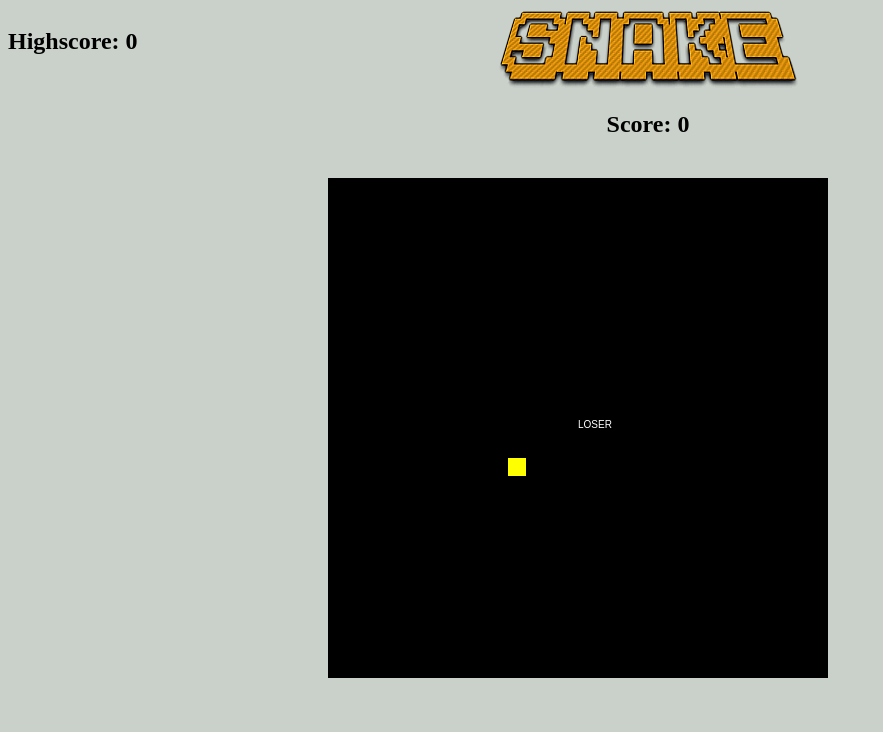
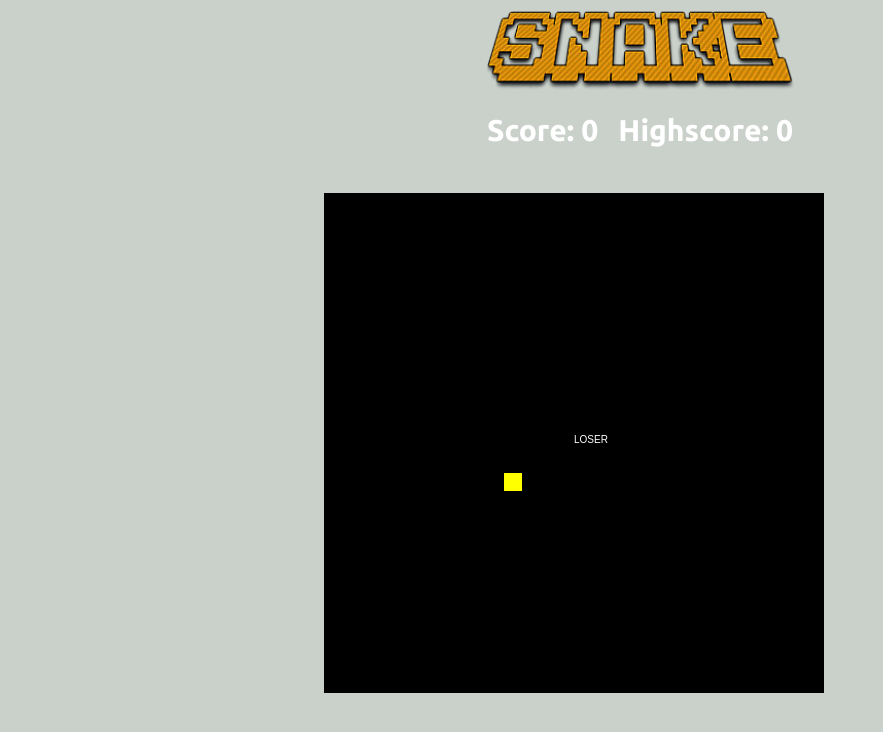
Before and after one commit to nschairer/Snake, a plain HTML site: page index.html in a window 1280 px wide. Shown: the whole page, without its empty margins (0-883 px from the left). Drawn offline with Linux system fonts and the light colour scheme.

Commit message:
fixing design basics almost done

```diff
--- a/css/style.css
+++ b/css/style.css
@@ -2,16 +2,35 @@ body {
 	background-color: #cad1cb;
 }
 canvas {
-	margin-top: 50px;
+	margin-top: 25px;
 }
 
-#container {
-	display: grid;
-	grid-template-columns: 100%;
-	grid-template-rows: 15% 75%;
-	width: 100vw;
-	height: 100vh;
-	grid-gap: 0px;
+.nav {
+	display: block;
+	width: 100%;
+}
+
+.nav img {
+	display: block;
+	margin-left: auto;
+	margin-right: auto;
+	width: 25%;
+}
+
+.info-bar {
+	display: flex;
+	justify-content: center;
+	align-items: center;
+	width: 100%;
+	height: 75px;
+}
+
+.info-bar h2 {
+	color: white;
+	font-family: 'Ubuntu', sans-serif;
+	display: inline-block;
+	margin: 10px;
+	font-size: 30px;
 }
 
 #food {
@@ -30,26 +49,9 @@ canvas {
 	right: 25%;
 }
 
-#header {
-	grid-row-start: 1;
-	text-align: center;
-	position: relative;
-}
-
-#highscore {
-	position: absolute;
-	top: 0;
-	left: 0;
-}
-
 #gamearea {
 	grid-row-start: 2;
 	height: 100%;
 	width: 100%;
 	position: relative;
 }
-
-#title {
-	margin: auto;
-	vertical-align: middle;
-}
--- a/index.html
+++ b/index.html
@@ -3,18 +3,19 @@
 <head>
 	<title>Snake</title>
 	<link rel="stylesheet" type="text/css" href="./css/style.css">
+	<link href="https://fonts.googleapis.com/css?family=Ubuntu:700" rel="stylesheet">
 </head>
 <body>
-	<div id="container">
-		<div id="header">
-			<img src="./img/SNAKE.png" id="title"></img>
-			<h2 id="score">Score: 0</h2>
-			<h2 id="highscore">HighScore: 0</h2>
-		</div>
-		<div id="gamearea">
+	<nav class="nav">
+		<img src="./img/SNAKE.png" id="title"></img>
+	</nav>
+	<div class="info-bar">
+			<h2 class="score" id="score">Score: 0</h2>
+			<h2 class="highscore" id="highscore">HighScore: 0</h2>
+	</div>
+	<div id="gamearea">
 			<canvas id="food" height="500" width="500"></canvas>
 			<canvas id="map" height="500" width="500"></canvas>
-		</div>
 	</div>
 <script type="text/javascript" src="./js/index.js"></script>
 </body>
--- a/js/index.js
+++ b/js/index.js
@@ -163,18 +163,15 @@ function directionSwitch() {
 }
 
 
-
 function food() {
 	this.width = 18;
 	this.height = 18;
 	this.create = function() {
 		this.x = Math.ceil(((Math.random() * 480) / 20)) * 20;
 		this.y = Math.ceil(((Math.random() * 480) / 20)) * 20;
-
 		ctx = foodCtx;
 		random = Math.floor(Math.random() * 10);
-		console.log(random);
-		if(random != 4 && random != 7) {
+		if(random != 7) {
 			ctx.fillStyle = "yellow";
 			this.color = "yellow";
 		} else {
```
